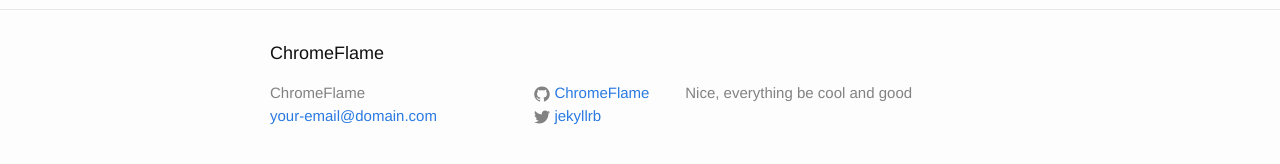
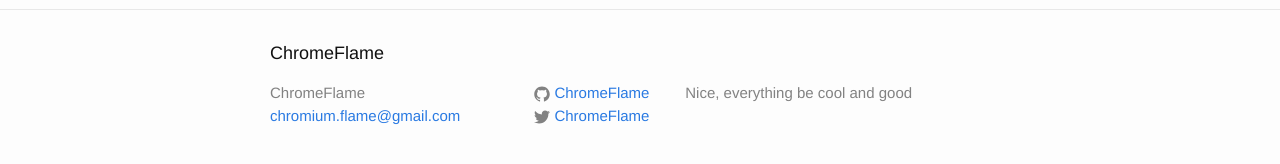
Before and after one commit to ChromeFlame/chromeflame.github.io, a Jekyll site: the page built from _posts/2019-01-31-welcome-to-jekyll.markdown, in a window 1280 px wide. Shown: the part 665-829 px from the top of the page. Built offline with Jekyll 4.4.1, drawn with Linux system fonts in a browser that asks for light colours.

Commit message:
Update _config.yml

```diff
--- a/_config.yml
+++ b/_config.yml
@@ -7,12 +7,12 @@
 
 # Site settings
 title: ChromeFlame
-email: your-email@domain.com
+email: chromium.flame@gmail.com
 description: > # this means to ignore newlines until "baseurl:"
   Nice, everything be cool and good
 baseurl: "" # the subpath of your site, e.g. /blog
 url: "http://yourdomain.com" # the base hostname & protocol for your site
-twitter_username: jekyllrb
+twitter_username: ChromeFlame
 github_username:  ChromeFlame
 
 # Build settings
```
